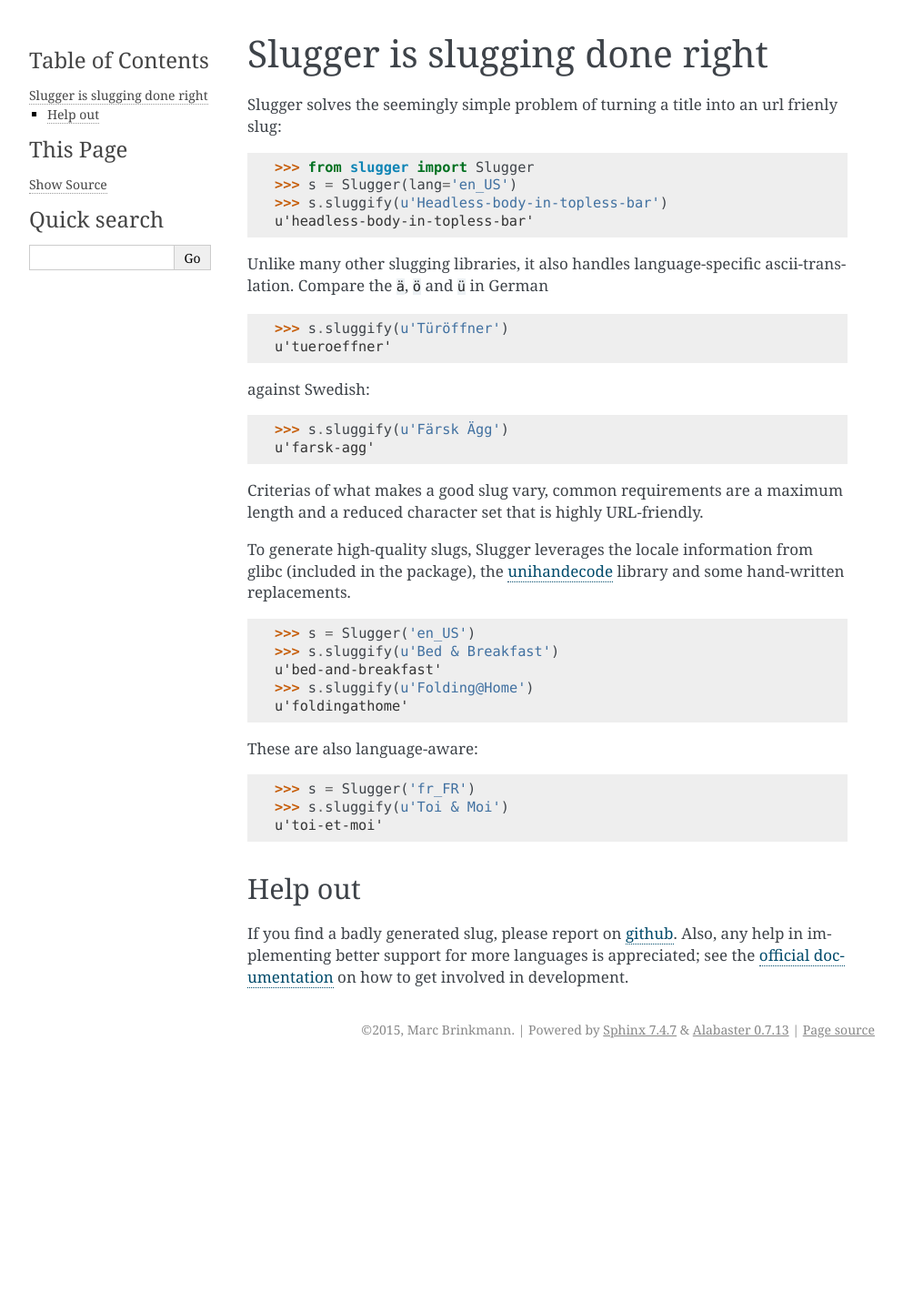
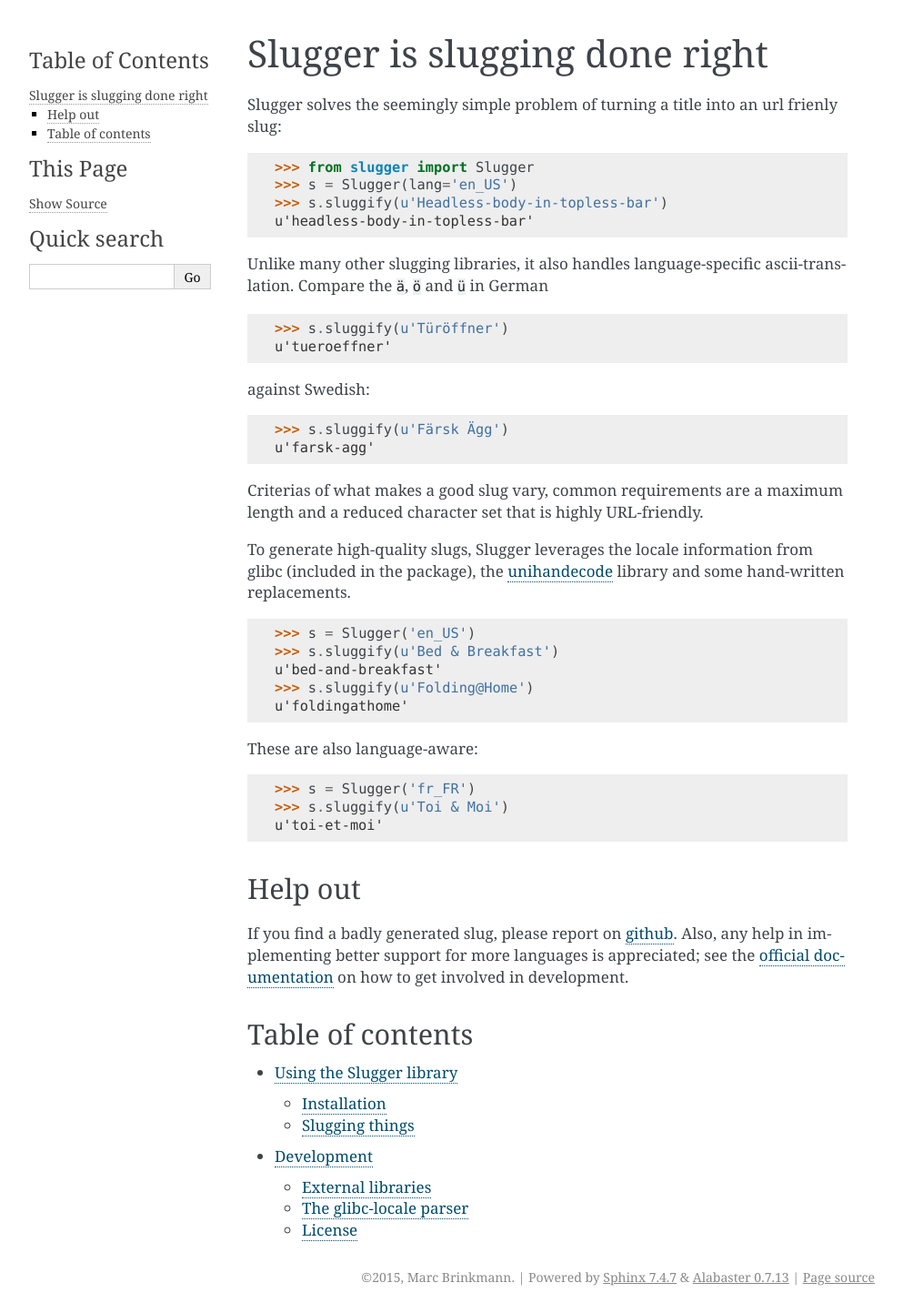
Before and after one commit to mbr/slugger, a Sphinx documentation site: the page built from docs/index.rst, in a window 1280 px wide. Shown: the whole page at 91% size, without its empty margins (148-1141 px from the left). Built offline with Sphinx 7.4.7, drawn with Linux system fonts in a browser that asks for light colours; before the commit the page ends 1171 px from its top, so only the background shows below that; some of the changed lines change nothing that is shown.

Commit message:
Added docs for usage and development.

```diff
--- /dev/null
+++ b/docs/development.rst
@@ -0,0 +1,40 @@
+Development
+===========
+
+Development takes places on `GitHub <https://github.com>`_, see
+<https://github.com/mbr/slugger>.
+
+
+External libraries
+------------------
+
+There are very few actual rules for slugging inside the library itself, most of
+these come from external libraries. These are:
+
+* `glibc <http://en.wikipedia.org/wiki/GNU_C_Library>`_'s locales, the
+  ``LC_CTYPE`` section
+* `unihandecode <https://launchpad.net/unihandecode>`_, a fork of `unidecode
+  <http://pypi.python.org/pypi/Unidecode>`_ that also handles asian
+  languages other than chinese. *unihandecode* itself brings in four different
+  transcription libraries for Chinese, Japanese, Korean and Vietnamese.
+
+This is done mainly to offset the weaknesses of the respective libraries, as
+*glibc* handles asian transliterations rather poorly and incomplete, while
+*unidecode* (and with this, *unihandecode*) doesn't handle any language
+specific substitutions at all.
+
+
+The glibc-locale parser
+-----------------------
+
+The ``glcp.py`` script contains a parser for *glibc*-locale files and extracts
+the ``LC_CTYPE`` section to use with the script. Try ``python glcp.py --help``
+for a bit of help.
+
+
+License
+-------
+
+Slugger is licensed under the `LGPL <http://opensource.org/licenses/LGPL-2.1>`_
+license like *glibc*, as it uses an integral part of that library (the
+localedata information).
--- a/docs/index.rst
+++ b/docs/index.rst
@@ -1 +1,10 @@
 .. include:: ../README.rst
+
+
+Table of contents
+-----------------
+
+.. toctree::
+
+   usage
+   development
--- /dev/null
+++ b/docs/usage.rst
@@ -0,0 +1,41 @@
+Using the Slugger library
+=========================
+
+Installation
+------------
+
+Releases of Slugger should be installed from `PyPi <http://pypi.python.org>`_,
+using `pip <https://pypi.python.org/pypi/pip>`_:
+
+.. code-block:: sh
+
+   $ pip install slugger
+
+You cannot use Slugger straight from a checkout of the github repository, as
+*glibc*-localedata has to be parsed and pickled first. When installing a
+release from , this data is already included.
+
+See :doc:`development` for details on how to generate this data.
+
+
+Slugging things
+---------------
+
+Use is usually straightforward:
+
+.. code-block:: python
+
+    from slugger import Slugger
+
+    s = Slugger('de', hanlang='ja')
+    print s.sluggify(u'Hellö & Wörld 漢字')
+
+This will print ``helloe-und-woerld-kan-ji``. The :class:`~slugger.Slugger`
+class itself supports a number of construction options, to fine-tune the
+result.
+
+You should not rely on Slugger generating the same slug across different
+versions, as the goal of this library is to steadily improve, either through
+better underlying libraries or fixes in Slugger itself. It is therefore
+necessary to store the generated slug in addition to the title if you keep a
+database of those.
```
